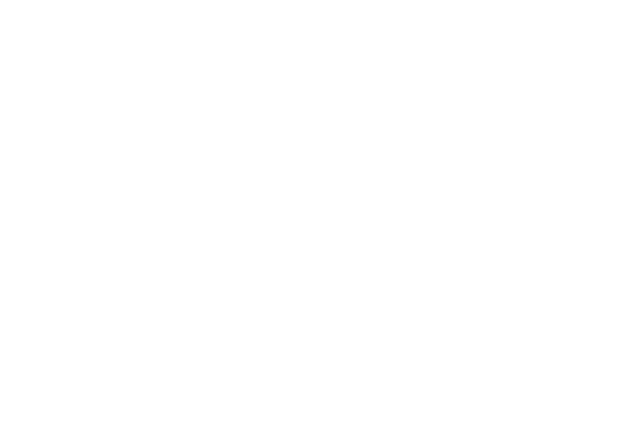
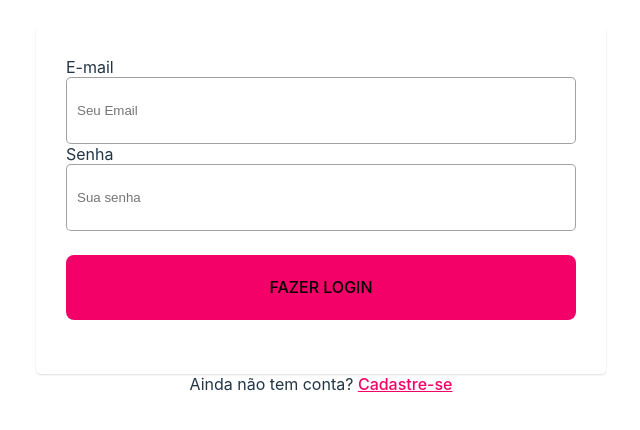
Before and after one commit to rhuannsilva/locaweb, a Vue app: page / in a window 1280 px wide. Shown: the part 190-620 px from the top of the page, without its empty margins (319-959 px from the left). Built offline with nearby package versions, Linux system fonts and the light colour scheme.

Commit message:
create components and content

```diff
--- a/package.json
+++ b/package.json
@@ -9,6 +9,7 @@
     "preview": "vite preview"
   },
   "dependencies": {
+    "axios": "^1.4.0",
     "vue": "^3.2.47",
     "vue-router": "^4.2.2"
   },
--- /dev/null
+++ b/src/components/cardFlatComponent.vue
@@ -0,0 +1,45 @@
+<template>
+    <div class="hosting-card">
+      <span class="title">Hospedagem 1</span>
+      <span class="price">Grátis</span>
+      <div class="separator"></div>
+      <span>Ideal para quem está <br> começando.</span>
+      <div class="separator"></div>
+      <button class="choose-plan">ESCOLHER ESSE PLANO</button>
+      <span>Seu site em servidores no <br>Estados Unidos</span>
+    </div>
+</template>
+
+<style scoped>
+.hosting-card{
+    display: flex;
+    flex-direction: column;
+    background-color: #fff;
+    border-radius: 5px;
+    padding: 30px;
+    box-shadow: 0px 1px 2px 0px rgba(0, 0, 0, 0.137);
+}
+.title{
+  color: #00000098;
+  font-weight: 700;
+  font-size: 25px;
+}
+.price{
+  color: #f30168;
+  font-weight: 700;
+  font-size: 30px;
+  margin: 10px 0;
+}
+.separator{
+  border: 1px solid #00000011;
+}
+.choose-plan{
+  background-color: #f30168;
+  color: #fff;
+  font-weight: 400;
+  margin: 10px 0;
+  height: 50px;
+  border: none;
+  outline: none;
+}
+</style>
--- /dev/null
+++ b/src/components/cardLoginComponent.vue
@@ -0,0 +1,18 @@
+<template>
+    <div class="card-login">
+      <slot></slot>
+    </div>
+</template>
+
+<style>
+.card-login{
+    display: flex;
+    flex-direction: column;
+    width: 100%;
+    max-width: 510px;
+    background-color: #fff;
+    border-radius: 5px;
+    padding: 30px;
+    box-shadow: 0px 1px 2px 0px rgba(0, 0, 0, 0.137);
+}
+</style>
--- /dev/null
+++ b/src/components/inputComponent.vue
@@ -0,0 +1,37 @@
+<template>
+    <label class="label-left">{{ name }}</label>
+    <input :type='type' :placeholder="placeholder"/>
+</template>
+
+<script>
+export default {
+    props:{
+        type: String,
+        placeholder: String,
+        name: String
+    },
+    data(){
+        return {
+        }
+    }
+}
+</script>
+
+<style scoped>
+    .label-left {
+    text-align: left;
+    }
+    input {
+        height: 65px;
+        border: #0000005e 1px solid;
+        border-radius: 5px;
+        padding: 0 10px;
+        background-color: #fff;
+        color: #000;
+
+    }
+
+    input:focus{
+        outline: none;
+    }
+</style>
--- a/src/main.js
+++ b/src/main.js
@@ -3,7 +3,7 @@ import router from './router';
 import './style.css'
 
 import App from './App.vue'
-import Login from './routes/Login.vue'
+import login from './routes/login.vue'
 
 
 const app = createApp(App);
--- a/src/router.js
+++ b/src/router.js
@@ -1,11 +1,17 @@
 import { createRouter, createWebHistory } from 'vue-router';
-import Login from './routes/Login.vue';
+import login from './routes/login.vue';
+import register from './routes/register.vue';
 
 const routes = [
   {
     path: '/',
     name: 'login',
-    component: Login
+    component: login
+  },
+  {
+    path: '/register',
+    name: 'register',
+    component: register
   }
 ];
 
--- a/src/routes/Login.vue
+++ /dev/null
@@ -1,5 +0,0 @@
-<template>
-    <div>
-
-    </div>
-</template>
--- /dev/null
+++ b/src/routes/login.vue
@@ -0,0 +1,81 @@
+<template>
+    <cardLoginComponent>
+        <inputComponent :placeholder="'Seu Email'"
+                        :type="'text'"
+                        :name="'E-mail'">
+        </inputComponent>
+
+        <inputComponent :placeholder="'Sua senha'"
+                        :type="'password'"
+                        :name="'Senha'">
+        </inputComponent>
+
+        <button class="button-login" @click="login"> FAZER LOGIN </button>
+    </cardLoginComponent>
+
+    <label>Ainda não tem conta? <router-link to="/register" class="link">Cadastre-se</router-link></label>
+
+</template>
+
+<script>
+
+import inputComponent from '../components/inputComponent.vue';
+import cardLoginComponent from '../components/cardLoginComponent.vue';
+import { RouterLink } from 'vue-router';
+import axios from 'axios';
+
+export default {
+    components: {
+        inputComponent,
+        cardLoginComponent,
+        RouterLink
+    },
+    data () {
+        return {
+            user : {
+                email: '',
+                password:  ''
+            }
+        }
+    },
+    methods: {
+       login(){
+            const url = 'https://fakestoreapi.com/auth/login'
+
+            axios.post(url, {
+                username: "mor_2314",
+                password: "83r5^_"
+            })
+            .then(function(response){
+                console.log(response.data)
+            })
+            .catch(function (error){
+
+            });
+       }
+    },
+}
+</script>
+
+<style scoped>
+    .container{
+        display: flex;
+        flex-direction: column;
+        width: 100%;
+        max-width: 600px;
+        color: #000;
+    }
+    .button-login{
+        height: 65px;
+        border: none;
+        outline: none;
+        margin: 24px 0;
+        background-color: #f30168;
+    }
+    .link{
+        /* Estilos personalizados */
+        color: #f30168;
+        text-decoration: underline;
+
+    }
+</style>
--- /dev/null
+++ b/src/routes/register.vue
@@ -0,0 +1,14 @@
+<template>
+    <cardFlatComponent></cardFlatComponent>
+</template>
+
+<script>
+
+import cardFlatComponent from '../components/cardFlatComponent.vue';
+
+export default{
+    components: {
+        cardFlatComponent
+    },
+}
+</script>
--- a/src/style.css
+++ b/src/style.css
@@ -1,12 +1,8 @@
 :root {
   font-family: Inter, system-ui, Avenir, Helvetica, Arial, sans-serif;
-  line-height: 1.5;
-  font-weight: 400;
-
-  color-scheme: light dark;
-  color: rgba(255, 255, 255, 0.87);
-  background-color: #242424;
-
+  /* line-height: 1.5;
+  font-weight: 400; */
+  background-color: #fafafc;
   font-synthesis: none;
   text-rendering: optimizeLegibility;
   -webkit-font-smoothing: antialiased;
@@ -69,9 +65,14 @@ button:focus-visible {
 }
 
 #app {
-  max-width: 1280px;
+  width: 1280px;
   margin: 0 auto;
   padding: 2rem;
+  text-align: center;
+  display: flex;
+  justify-content: center;
+  flex-direction: column;
+  align-items: center;
   text-align: center;
 }
 
```
Also changed, not shown: src/components/HelloWorld.vue (deleted, +0 -40 lines), 1 other file (tests, documents, lock files or other folders).
